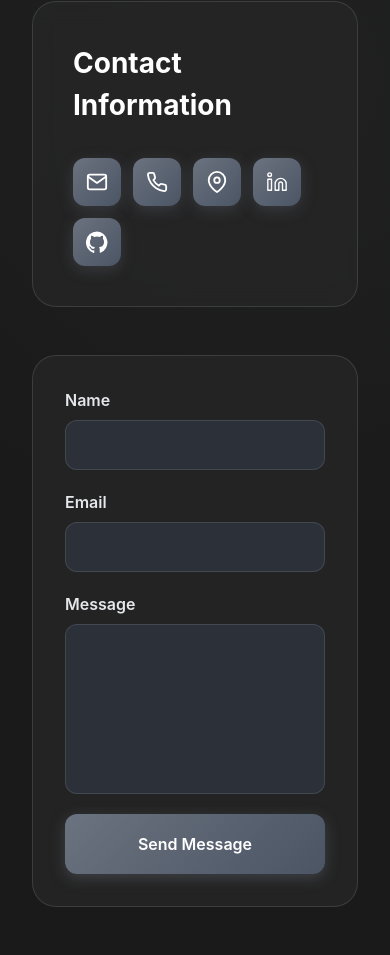
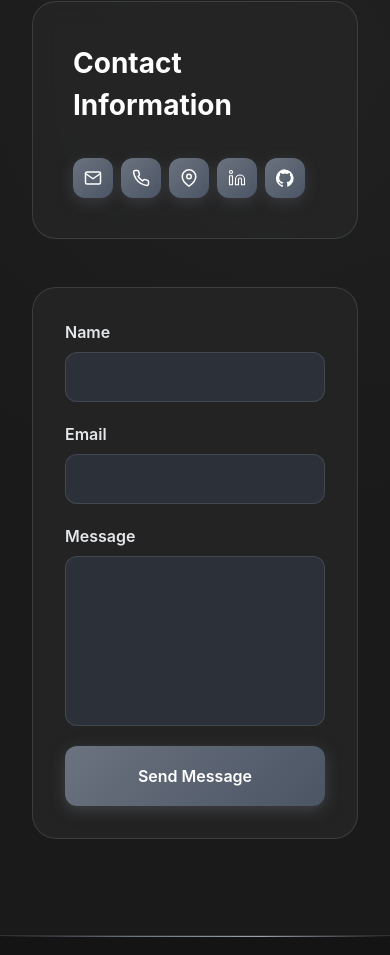
Before and after one commit to FidelGenre/Portfolio, a Next.js app: page / in a window 390 px wide. Shown: the part 5790-6745 px from the top of the page. Built offline with nearby package versions, Linux system fonts and the light colour scheme.

Commit message:
Fit all contact icons in one row on mobile

```diff
--- a/src/components/Contact.tsx
+++ b/src/components/Contact.tsx
@@ -137,11 +137,11 @@ export default function Contact() {
             </div>
 
             {/* Mobile: solo iconos en fila */}
-            <div className="flex flex-wrap gap-3 md:hidden">
+            <div className="flex gap-2 md:hidden">
               {infoItems.map((item, i) => {
                 const icon = (
-                  <div className="flex h-12 w-12 items-center justify-center rounded-xl bg-[linear-gradient(135deg,#6b7280,#4b5563)] text-white shadow-[0_4px_15px_rgba(107,114,128,0.3)] transition-all duration-300 hover:scale-110 hover:shadow-[0_6px_20px_rgba(107,114,128,0.5)]">
-                    <svg width="22" height="22" viewBox="0 0 24 24" fill="none">
+                  <div className="flex h-10 w-10 items-center justify-center rounded-xl bg-[linear-gradient(135deg,#6b7280,#4b5563)] text-white shadow-[0_4px_15px_rgba(107,114,128,0.3)] transition-all duration-300 hover:scale-110 hover:shadow-[0_6px_20px_rgba(107,114,128,0.5)]">
+                    <svg width="18" height="18" viewBox="0 0 24 24" fill="none">
                       {item.svg}
                     </svg>
                   </div>
```
